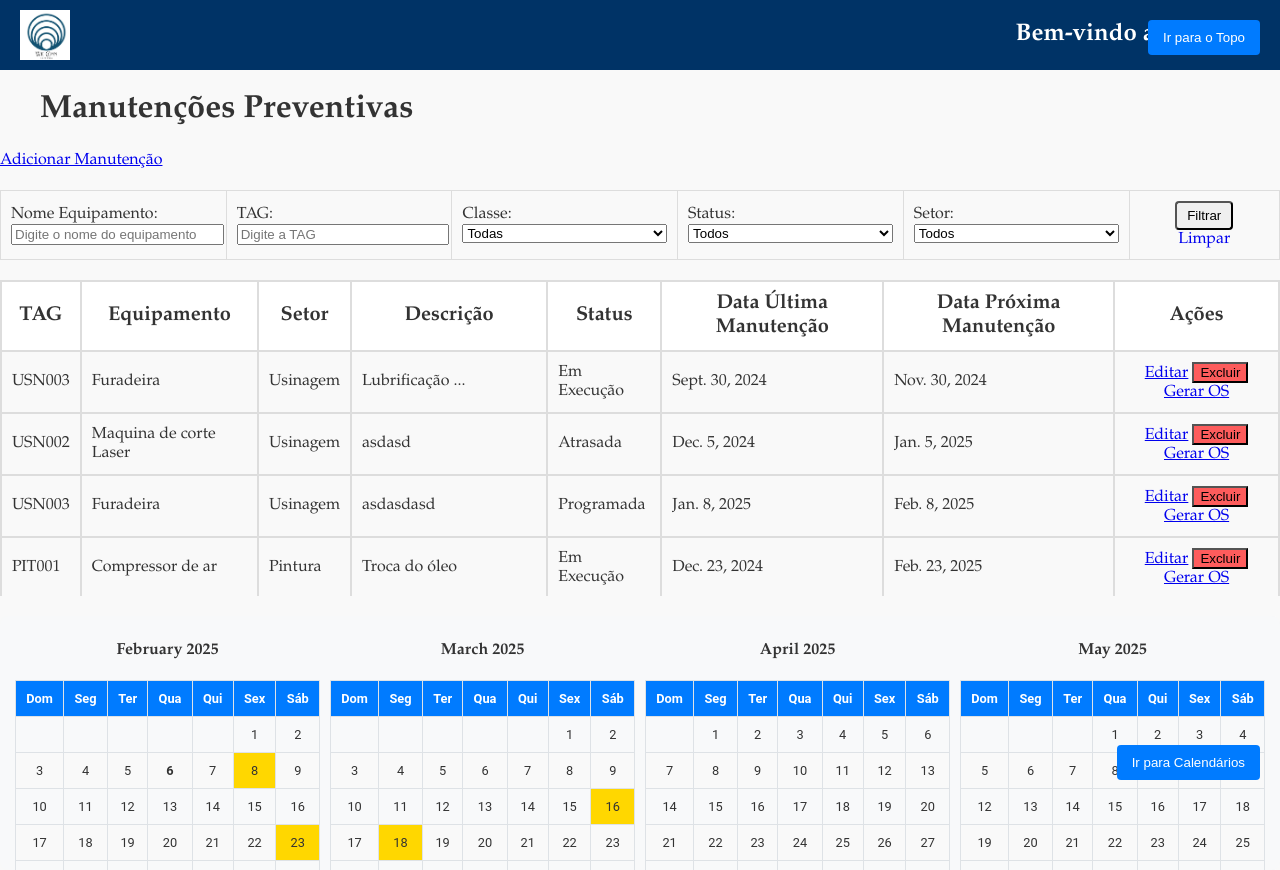
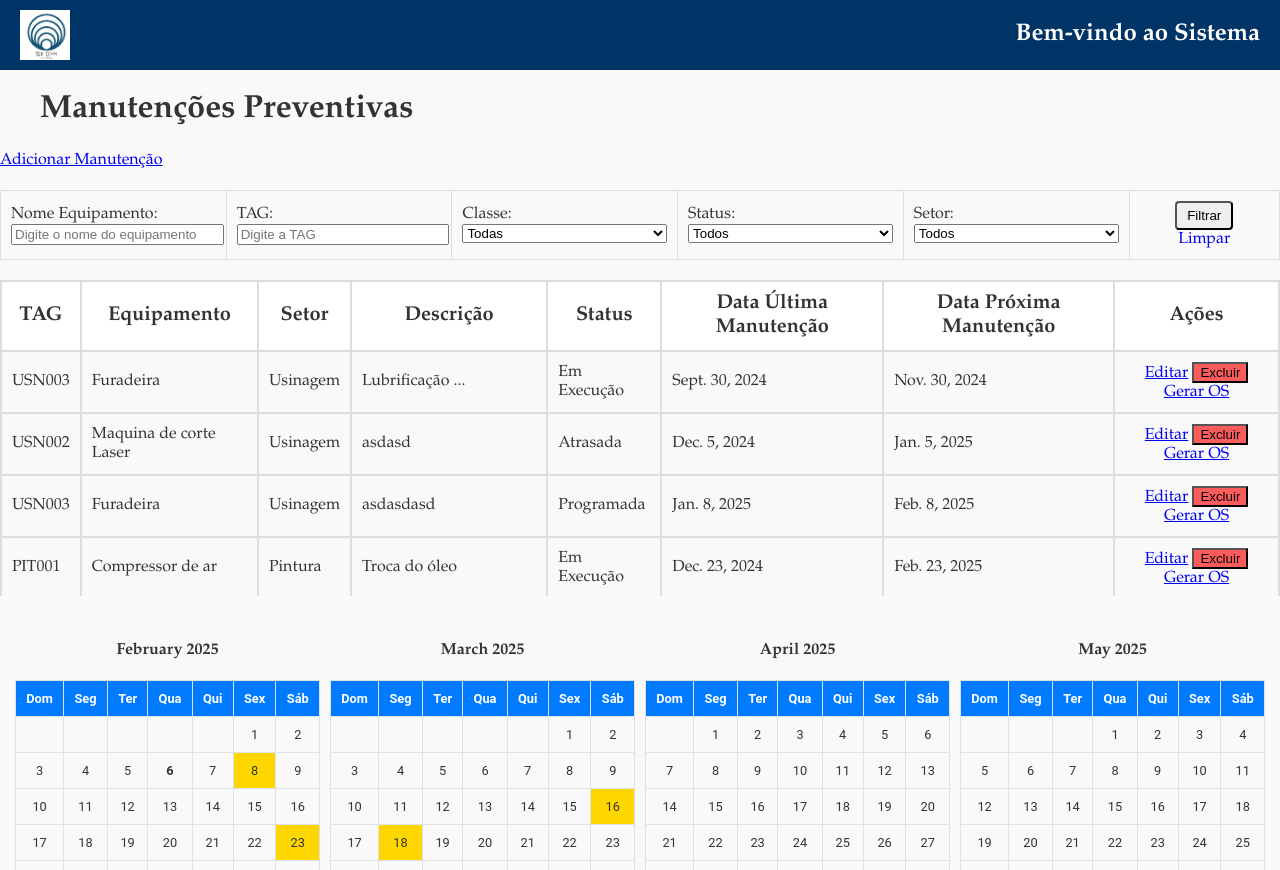
Before and after one commit to AlcedirFinkler/cliente1, a Django app: page /manutencoes/ in a window 1280 px wide. Run offline with Django 5.2, Linux system fonts and the light colour scheme; data comes from the database, SQL or seed files in the repository; both versions use the stored data as it was after the commit; some libraries are stand-ins or nearby versions.

```diff
--- a/GestaoPrev/templates/listar_manutencoes.html
+++ b/GestaoPrev/templates/listar_manutencoes.html
@@ -19,8 +19,6 @@
         display: flex;
         flex-direction: column;
     }
-
-
 
     .content-container .delete-button {
         background-color: rgb(253, 92, 92);
@@ -113,30 +111,6 @@
         color: #333;
     }
 
-    .scroll-button {
-        position: fixed;
-        right: 20px;
-        padding: 10px 15px;
-        background-color: #007bff;
-        color: white;
-        border: none;
-        border-radius: 4px;
-        cursor: pointer;
-        z-index: 1000;
-    }
-
-    .scroll-button:hover {
-        background-color: #0056b3;
-    }
-
-    .scroll-to-top {
-        top: 20px;
-    }
-
-    .scroll-to-bottom {
-        bottom: 20px;
-    }
-
     .calendar-grid {
         display: flex;
         flex-direction: column;
@@ -169,7 +143,7 @@
 <div class="content-container">
     <div class="top-side">
         <h1 style="text-align: left; margin-left: 40px;">Manutenções Preventivas</h1>
-        <a href="{% url 'criar_manutencao' %}" class="custom-button" style="margin-right: 150px;">Adicionar Manutenção</a>
+        <a href="{% url 'criar_manutencao' %}" class="custom-button">Adicionar Manutenção</a>
     </div>
 
     <!-- Formulário de Filtros -->
@@ -393,20 +367,9 @@
     </div>
 </div>
 
-<button class="scroll-button scroll-to-top" onclick="scrollToTop()">Ir para o Topo</button>
-<button class="scroll-button scroll-to-bottom" onclick="scrollToBottom()">Ir para Calendários</button>
-
 <script>
     function confirmDelete() {
         return confirm('Tem certeza que deseja excluir esta manutenção?');
-    }
-
-    function scrollToBottom() {
-        document.getElementById('calendarSection').scrollIntoView({ behavior: 'smooth' });
-    }
-
-    function scrollToTop() {
-        window.scrollTo({ top: 0, behavior: 'smooth' });
     }
 
     // Dados de manutenção do backend
--- a/cadEstoque/templates/cria_peca.html
+++ b/cadEstoque/templates/cria_peca.html
@@ -51,7 +51,6 @@
         color: #c4c4c4;
         font-weight: bold;
     }
-
     .sidenav .bottom-links {
         position: absolute;
         bottom: 0;
--- a/cadEstoque/templates/edita_peca.html
+++ b/cadEstoque/templates/edita_peca.html
@@ -51,7 +51,6 @@
         color: #c4c4c4;
         font-weight: bold;
     }
-
     .sidenav .bottom-links {
         position: absolute;
         bottom: 0;
```
Also changed, not shown: relatorios/templates/relatorios/indicadores.html (+28 -0 lines), db.sqlite3, gestaoOS/templates/base.html (indentation only). Lines whose indentation alone changed are shown as unchanged.
